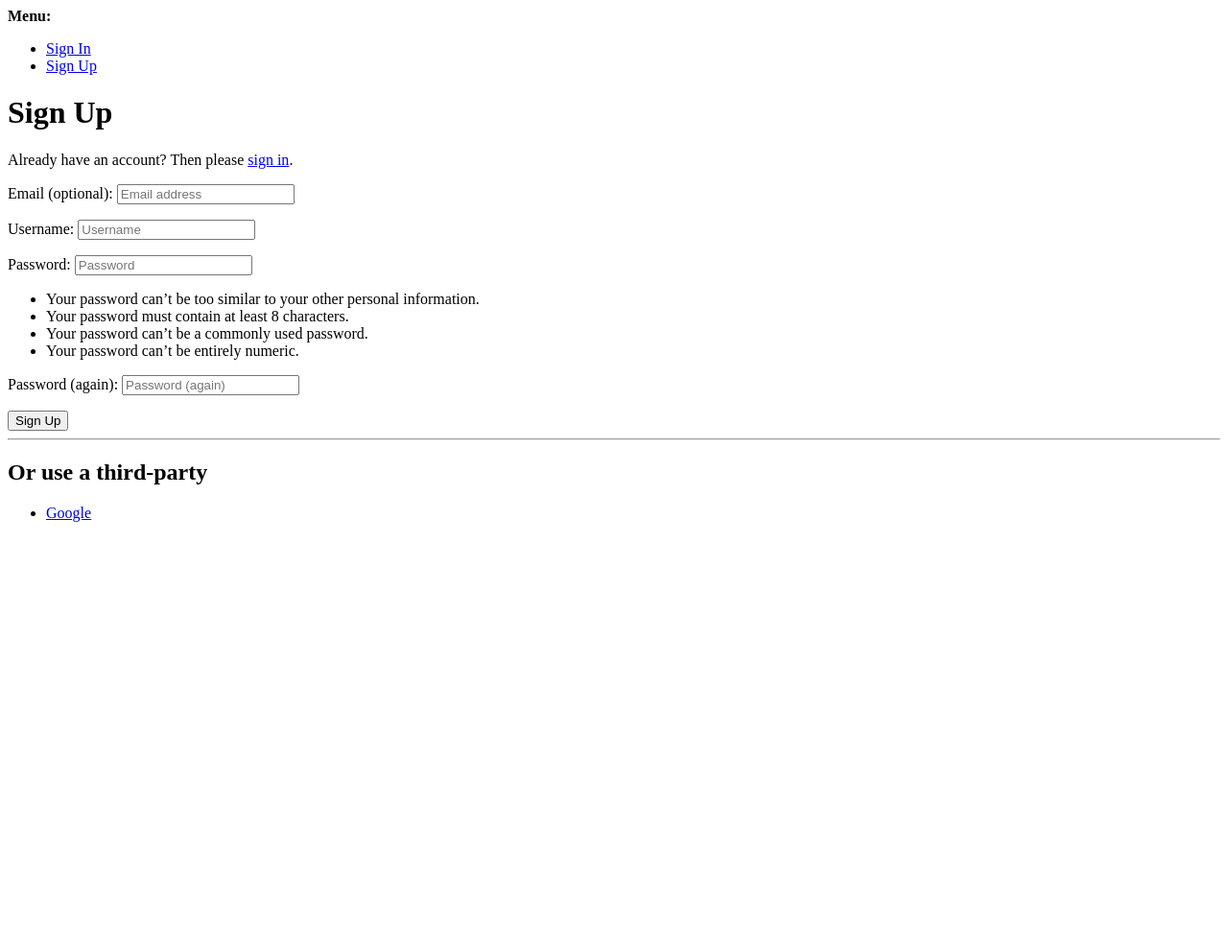
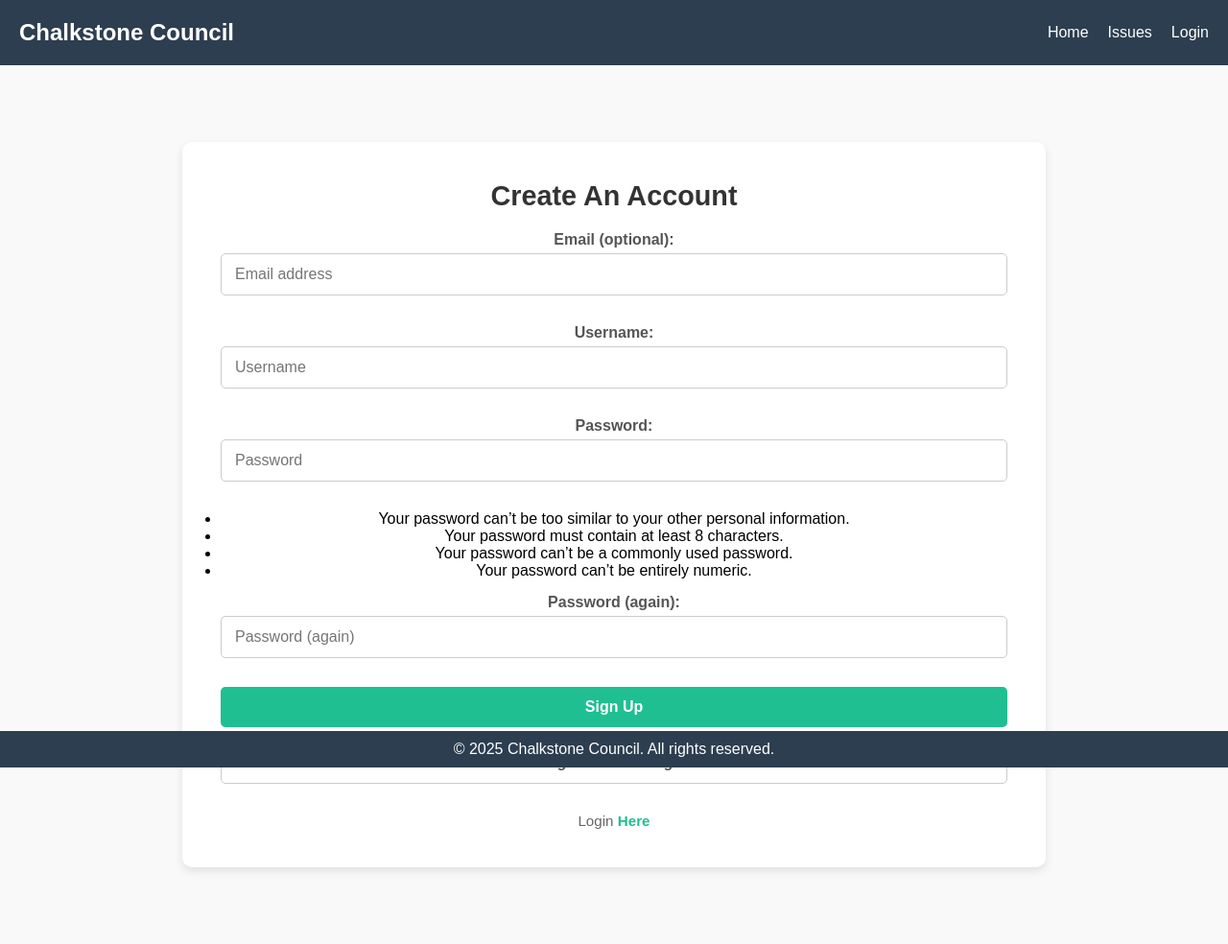
Before and after one commit to ECM3432/Chalkstone-Council, a Django app: page /accounts/signup/ in a window 1280 px wide. Shown: the whole page at 96% size. Before the commit the page ends 544 px from the top, so only its background shows below. Run offline with Django 5.2, Linux system fonts and the light colour scheme; data comes from the database, SQL or seed files in the repository; some libraries are stand-ins or nearby versions.

Commit message:
Create account templates and add styling

```diff
--- a/core/static/core/style.css
+++ b/core/static/core/style.css
@@ -215,3 +215,233 @@
         margin: 15px 0;
     }
 }
+
+/* Login Page Styling */
+.login-outer {
+    display: flex;
+    justify-content: center;
+    align-items: center;
+    padding: 40px 0; /* Adjust as needed for spacing */
+  }
+
+  /* Main container for the login box */
+  .login-container {
+    width: 900px; /* or a smaller width like 400-500px if you prefer */
+    max-width: 90%;
+    background-color: #ffffff;
+    display: flex;
+    border-radius: 10px;
+    box-shadow: 0 4px 10px rgba(0, 0, 0, 0.1);
+    overflow: hidden;
+  }
+
+  .login-illustration img {
+    max-width: 80%;
+    height: auto;
+  }
+
+  /* Right form section */
+  .login-form {
+    flex: 1;
+    padding: 40px;
+    display: flex;
+    flex-direction: column;
+    justify-content: center;
+  }
+
+  .login-form h2 {
+    font-size: 1.8rem;
+    margin-bottom: 20px;
+    color: #333;
+  }
+
+  /* Input fields and form layout */
+  .login-form form {
+    margin-bottom: 15px;
+  }
+
+  .login-form form p {
+    margin-bottom: 15px; /* if using {{ form.as_p }} */
+  }
+
+  .login-form label {
+    display: block;
+    margin-bottom: 5px;
+    font-weight: 600;
+    color: #555;
+  }
+
+  .login-form input {
+    width: 100%;
+    padding: 12px 14px;
+    border: 1px solid #ccc;
+    border-radius: 5px;
+    font-size: 1rem;
+    transition: border 0.2s;
+    margin-bottom: 15px;
+  }
+
+  .login-form input:focus {
+    border-color: #1fbf92;
+    outline: none;
+  }
+
+  /* Buttons */
+  .login-button,
+  .google-button {
+    display: inline-block;
+    width: 100%;
+    padding: 12px;
+    border-radius: 5px;
+    font-size: 1rem;
+    font-weight: bold;
+    text-align: center;
+    text-decoration: none;
+    margin-bottom: 15px;
+    border: none;
+    cursor: pointer;
+    transition: background-color 0.3s, border-color 0.3s;
+  }
+
+  /* Regular login button */
+  .login-button {
+    background-color: #1fbf92;
+    color: #fff;
+  }
+
+  .login-button:hover {
+    background-color: #17a583;
+  }
+
+  /* Google login button */
+  .google-button {
+    background-color: #fff;
+    color: #555;
+    border: 1px solid #ccc;
+    display: flex;
+    align-items: center;
+    justify-content: center;
+  }
+
+  .google-button img {
+    margin-right: 8px;
+  }
+
+  .google-button:hover {
+    background-color: #f8f8f8;
+    border-color: #999;
+  }
+
+  /* Forgot password link */
+  .forgot-password {
+    font-size: 0.9rem;
+    color: #888;
+    margin-bottom: 30px;
+    text-align: right;
+  }
+
+  .forgot-password a {
+    text-decoration: none;
+    color: #666;
+  }
+
+  .forgot-password a:hover {
+    color: #333;
+  }
+
+  /* Create account link */
+  .create-account {
+    text-align: center;
+    font-size: 0.95rem;
+    color: #666;
+  }
+
+  .create-account a {
+    text-decoration: none;
+    color: #1fbf92;
+    font-weight: 600;
+  }
+
+  .create-account a:hover {
+    color: #17a583;
+  }
+
+/* Logout */
+.logout-section {
+    max-width: 500px;
+    margin: 50px auto;
+    padding: 30px;
+    background: #f9f9f9;
+    border-radius: 8px;
+    box-shadow: 0 2px 5px rgba(0, 0, 0, 0.1);
+    text-align: center;
+  }
+
+  .logout-section h2 {
+    margin-bottom: 20px;
+  }
+
+  .logout-section p {
+    margin-bottom: 30px;
+  }
+
+  .logout-button {
+    padding: 10px 20px;
+    font-size: 16px;
+    background-color: #007bff;
+    color: #fff;
+    border: none;
+    border-radius: 4px;
+    cursor: pointer;
+    transition: background-color 0.3s ease;
+  }
+
+  .logout-button:hover {
+    background-color: #0056b3;
+  }
+
+  /* Social Account Styling */
+  .google-login-section {
+    max-width: 500px;
+    margin: 50px auto;
+    padding: 30px;
+    background: #f9f9f9;
+    border-radius: 8px;
+    text-align: center;
+    box-shadow: 0 2px 5px rgba(0, 0, 0, 0.1);
+  }
+
+  .google-login-section h2 {
+    margin-bottom: 20px;
+  }
+
+  .google-login-section p {
+    margin-bottom: 20px;
+    color: #333;
+  }
+
+  .messages {
+    list-style: none;
+    padding: 0;
+    margin-bottom: 20px;
+    color: red; /* Or style as you like for messages */
+  }
+
+  .google-submit-btn {
+    padding: 10px 20px;
+    background: #4285F4; /* Google blue */
+    color: #fff;
+    border: none;
+    border-radius: 4px;
+    cursor: pointer;
+    font-size: 16px;
+  }
+
+  .google-submit-btn:hover {
+    background: #357AE8;
+  }
+
+  .small-note {
+    margin-top: 20px;
+    font-size: 14px;
+  }
--- /dev/null
+++ b/templates/account/base.html
@@ -0,0 +1,59 @@
+{% load static %}
+
+<!DOCTYPE html>
+<html lang="en">
+
+<head>
+    <meta charset="UTF-8">
+    <meta name="viewport" content="width=device-width, initial-scale=1.0">
+    <meta http-equiv="X-UA-Compatible" content="ie=edge">
+    <title>{% block title %}Chalkstone Council{% endblock %}</title>
+    <link rel="stylesheet" href="{% static 'core/style.css' %}">
+    <script src="{% static 'core/script.js' %}" defer></script>
+</head>
+
+<body>
+    <!-- Navigation Bar -->
+    <header>
+        <nav>
+            <div class="logo">
+                <h1>Chalkstone Council</h1>
+            </div>
+            <div class="nav-links">
+                <ul>
+                    <li><a href="/">Home</a></li>
+                    <li><a href="/issues">Issues</a></li>
+                    {% if user.is_staff%}
+                    <li><a href="/analytics">Analytics</a></li>
+                    {% endif %}
+                    {% if user.is_authenticated %}
+                        <!-- Show logout link if the user is authenticated -->
+                        <li><a href="/accounts/logout" id="logoutBtn">Logout</a></li>
+                    {% else %}
+                        <!-- Show login link if the user is not authenticated -->
+                        <li><a href="/accounts/login/" id="loginBtn">Login</a></li>
+                    {% endif %}
+                </ul>
+            </div>
+
+            <!-- Hamburger Menu for smaller screens -->
+            <div class="hamburger-menu" id="hamburger">
+                <span class="bar"></span>
+                <span class="bar"></span>
+                <span class="bar"></span>
+            </div>
+        </nav>
+    </header>
+
+    <!-- Main Content -->
+    <main>
+        {% block content %}{% endblock %}
+    </main>
+
+    <!-- Footer -->
+    <footer>
+        <p>&copy; 2025 Chalkstone Council. All rights reserved.</p>
+    </footer>
+</body>
+
+</html>
--- /dev/null
+++ b/templates/account/password_reset.html
@@ -0,0 +1 @@
+{% extends "account/base.html" %}
--- /dev/null
+++ b/templates/account/signup.html
@@ -0,0 +1,34 @@
+{% extends "account/base.html" %}
+{% load static i18n socialaccount %}
+
+{% block title %}Sign Up - Chalkstone Council{% endblock %}
+
+{% block content %}
+<div class="login-outer">
+    <div class="login-container">
+      <!-- Left Illustration Section -->
+
+      <!-- Right Form Section -->
+      <div class="login-form">
+        <h2>Create An Account</h2>
+        <form action="{% url 'account_signup' %}" method="post">
+          {% csrf_token %}
+          {{ form.as_p }}
+
+          <!-- Regular Login Button -->
+          <button type="submit" class="login-button">Sign Up</button>
+
+          <!-- Google Login Button -->
+          <a href="{% provider_login_url 'google' %}" class="google-button">
+            Sign in with Google
+          </a>
+        </form>
+
+
+        <div class="create-account">
+          <p>Login <a href="{% url 'account_login' %}"> Here</a></p>
+        </div>
+      </div>
+    </div>
+  </div>
+{% endblock %}
```
Also changed, not shown: issuetracker/static/issuetracker/style.css (added, +157 -0 lines), templates/account/login.html (added, +36 -0 lines), templates/account/logout.html (added, +14 -0 lines), templates/registration/login.html (deleted, +0 -13 lines), templates/socialaccount/login.html (added, +37 -0 lines), templates/account/password_reset_confirm.html (added), templates/account/password_reset_done.html (added), templates/registration/password_reset_done.html (deleted), templates/registration/signup.html (deleted).
